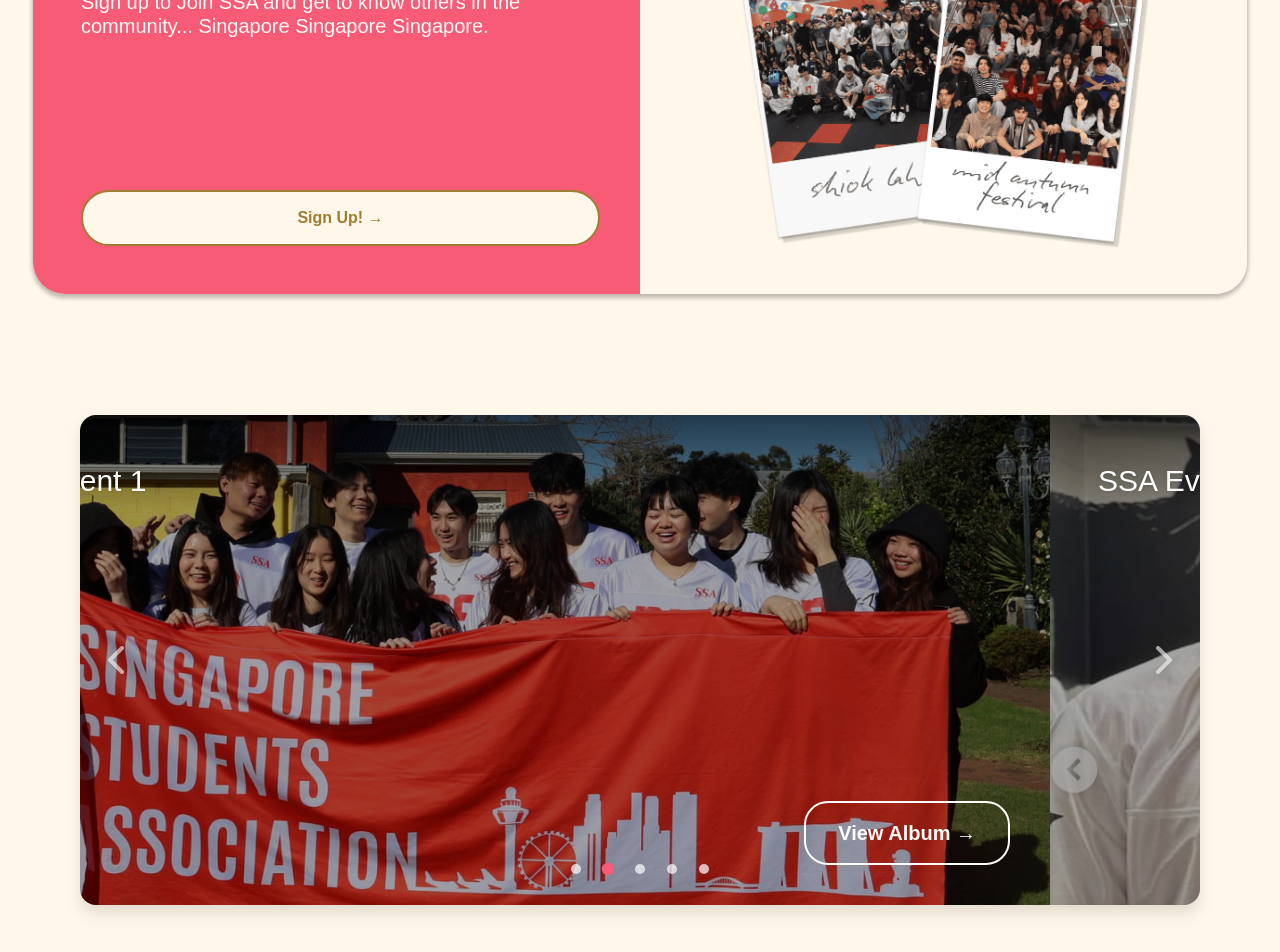
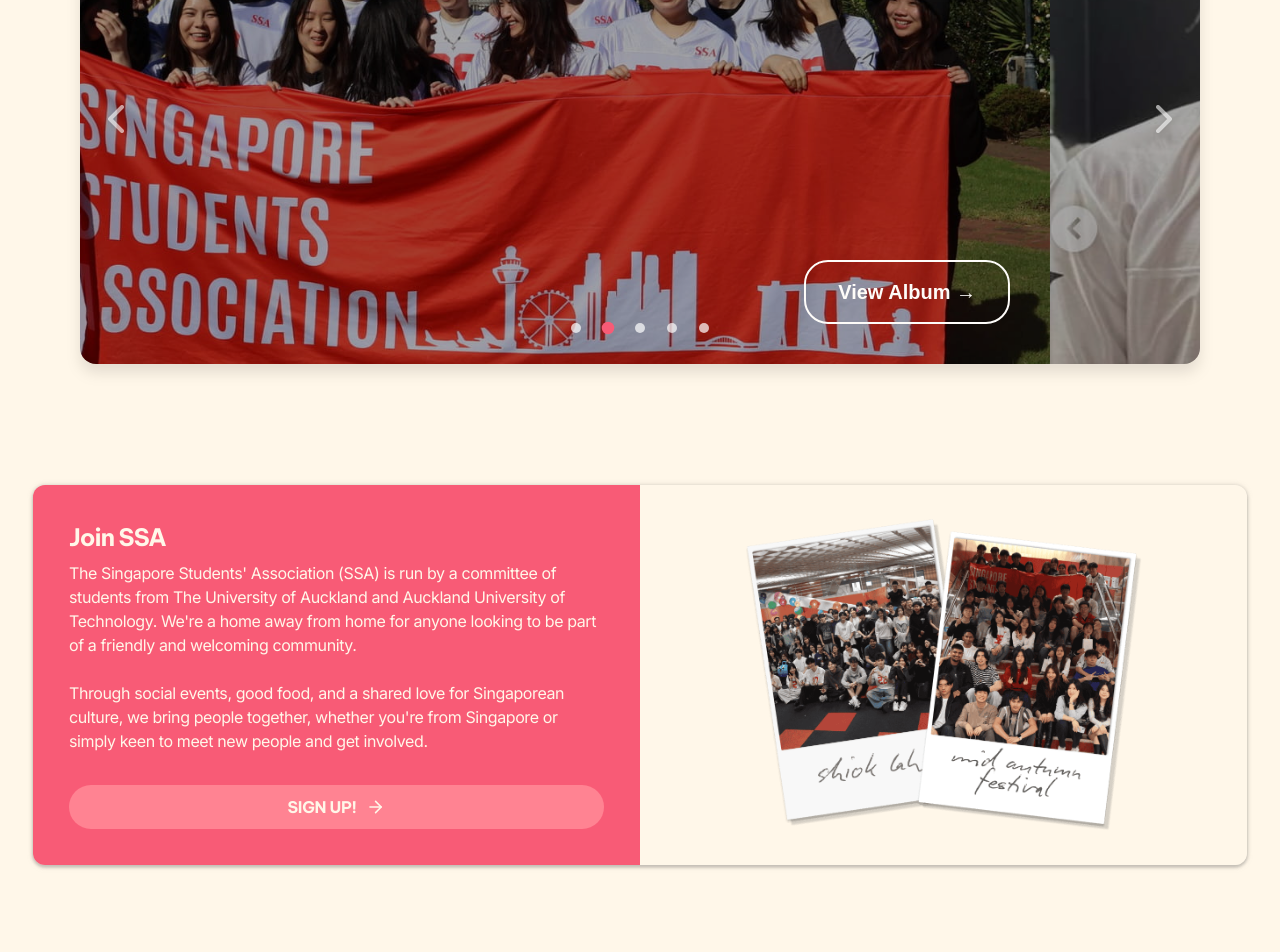
Before and after one commit to UoaWDCC/ssa, a Next.js app in the folder web/: page / in a window 1280 px wide. Shown: the part 1686-2638 px from the top of the page. Built offline with nearby package versions, Linux system fonts and the light colour scheme; no server answers; a web font is replaced by a local one.

Commit message:
feat: add new font and color options, update JoinCard component

```diff
--- a/web/src/app/globals.css
+++ b/web/src/app/globals.css
@@ -10,6 +10,7 @@
   --color-foreground: var(--foreground);
   --color-ssa-red: #f85b76;
   --color-ssa-red-light: #ff879c;
+  --color-ssa-salmon-pink: #ff8392;
   --color-ssa-pink: #ffb4c1;
   --color-ssa-pink-light: #ffccd5;
   --color-ssa-red-lighter: #ffb3bf;
@@ -42,6 +43,7 @@
   --font-averia: var(--font-averia);
   --font-alegreya: var(--font-alegreya);
   --font-be-vietnam-pro: var(--font-be-vietnam-pro);
+  --font-inter: var(--font-inter);
 }
 
 @media (prefers-color-scheme: dark) {
--- a/web/src/app/layout.tsx
+++ b/web/src/app/layout.tsx
@@ -5,6 +5,7 @@ import {
   Averia_Serif_Libre,
   Alegreya,
   Be_Vietnam_Pro,
+  Inter,
 } from 'next/font/google'
 import './globals.css'
 import Navbar from '@/components/Navbar'
@@ -38,6 +39,12 @@ const beVietnamPro = Be_Vietnam_Pro({
   weight: ['400', '500', '600', '700'],
 })
 
+// "I - Paragraph Text" in Figma — body copy across the UI overhaul.
+const inter = Inter({
+  variable: '--font-inter',
+  subsets: ['latin'],
+})
+
 export const metadata: Metadata = {
   title: "SSA | Singaporean Students' Association",
   description: "SSA | Singaporean Students' Association",
@@ -51,7 +58,7 @@ export default function RootLayout({
   return (
     <html lang="en">
       <body
-        className={`${geistSans.variable} ${geistMono.variable} ${averiaSerif.variable} ${alegreya.variable} ${beVietnamPro.variable} antialiased`}
+        className={`${geistSans.variable} ${geistMono.variable} ${averiaSerif.variable} ${alegreya.variable} ${beVietnamPro.variable} ${inter.variable} antialiased`}
         style={{ paddingTop: '88px' }}
       >
         <Navbar />
--- a/web/src/app/page.tsx
+++ b/web/src/app/page.tsx
@@ -44,9 +44,9 @@ export default function Home() {
           imageAlt="Ice Kachang event artwork"
         />
       </section>
-      <JoinCard />
       {/* Image Carousel */}
       <HomeCarousel />
+      <JoinCard />
       <InstagramFeed />
       <Footer />
     </main>
--- a/web/src/components/Button.tsx
+++ b/web/src/components/Button.tsx
@@ -4,7 +4,7 @@ import { FiArrowRight } from 'react-icons/fi'
 
 export type ButtonSize = 'short' | 'long'
 export type ButtonVariant = 'filled' | 'light' | 'outline'
-export type ButtonColor = 'red' | 'yellow' | 'skin'
+export type ButtonColor = 'red' | 'yellow' | 'skin' | 'salmon'
 export type ArrowSide = 'left' | 'right'
 
 /**
@@ -32,7 +32,8 @@ const base =
 // edges, so the label + arrow stay centred together at any pill width.
 const sizes: Record<ButtonSize, string> = {
   short: 'px-[2.2em] py-2.5 text-base md:py-3 md:text-lg',
-  long: 'w-full px-[2.2em] py-3.5 text-lg',
+  // 16px label + 12px vertical padding = the 44px-tall full-width CTA in Figma.
+  long: 'w-full px-[2.2em] py-3 text-base',
 }
 
 // Colour treatments — background + text colours swap on hover. Full literal class
@@ -43,18 +44,24 @@ const treatments: Record<ButtonVariant, Record<ButtonColor, string>> = {
     yellow:
       'bg-ssa-dark-skin-yellow text-ssa-cta-text hover:bg-ssa-yellow-light hover:text-ssa-muted-gold',
     skin: 'bg-ssa-skin-yellow text-ssa-category-text hover:bg-ssa-dark-skin-yellow hover:text-ssa-cta-text',
+    salmon:
+      'bg-ssa-salmon-pink text-ssa-yellow-light hover:bg-ssa-yellow-light hover:text-ssa-salmon-pink',
   },
   light: {
     red: 'bg-ssa-yellow-light text-ssa-red hover:bg-ssa-red hover:text-ssa-white',
     yellow:
       'bg-ssa-yellow-light text-ssa-muted-gold hover:bg-ssa-dark-skin-yellow hover:text-ssa-cta-text',
     skin: 'bg-ssa-yellow-light text-ssa-category-text hover:bg-ssa-skin-yellow hover:text-ssa-cta-text',
+    salmon:
+      'bg-ssa-yellow-light text-ssa-salmon-pink hover:bg-ssa-salmon-pink hover:text-ssa-yellow-light',
   },
   outline: {
     red: 'bg-transparent border-[3px] border-ssa-red text-ssa-red hover:bg-ssa-red hover:text-ssa-white',
     yellow:
       'bg-transparent border-[3px] border-ssa-dark-skin-yellow text-ssa-muted-gold hover:bg-ssa-dark-skin-yellow hover:text-ssa-white',
     skin: 'bg-transparent border-[3px] border-ssa-dark-skin-yellow text-ssa-category-text hover:bg-ssa-skin-yellow hover:text-ssa-cta-text',
+    salmon:
+      'bg-transparent border-[3px] border-ssa-salmon-pink text-ssa-salmon-pink hover:bg-ssa-salmon-pink hover:text-ssa-yellow-light',
   },
 }
 
--- a/web/src/components/JoinCard.tsx
+++ b/web/src/components/JoinCard.tsx
@@ -1,34 +1,60 @@
-import Link from 'next/link'
 import Image from 'next/image'
+import Button from '@/components/Button'
 
+/**
+ * "Join SSA" pill on the homepage (Figma: join ssa pill (F)).
+ *
+ * Desktop is a 1:1 split — red copy panel beside a cream panel holding the
+ * polaroids — at a fixed 380px tall. `gap-8` is the CTA's *minimum* clearance and
+ * `mt-auto` soaks up any leftover height on top of it: at the design's 1214px the
+ * copy fills the panel exactly, so the gap lands on Figma's 32px, and between
+ * `lg` and ~1240px (where the narrower column wraps one line further) the panel
+ * grows instead of crushing the CTA against the paragraph.
+ * Below `lg` the two panels stack, since Figma has no mobile frame for this.
+ */
 export default function JoinCard() {
   return (
     <div className="px-4 sm:px-6 md:px-8">
-      <section className="mx-auto w-full max-w-[1214px] overflow-hidden rounded-[32px] bg-ssa-card shadow-[0px_3px_4px_1px_#00000040,1px_-5px_4.3px_0px_#D5D5D54D] lg:grid lg:min-h-[420px] lg:grid-cols-2">
-        <div className="flex min-h-60 flex-col gap-4 bg-ssa-red p-6 sm:p-8 lg:min-h-0 lg:p-12 lg:pr-10">
-          <div className="space-y-4 flex-1">
-            <h2 className="font-averia text-3xl font-bold leading-tight text-ssa-white sm:text-4xl lg:text-[2.6rem]">
+      <section className="mx-auto grid w-full max-w-[1214px] overflow-hidden rounded-xl shadow-[0px_2px_2.67px_0.67px_rgba(84,84,84,0.25)] drop-shadow-[0px_0px_2.67px_rgba(140,136,128,0.3)] lg:grid-cols-2">
+        <div className="flex flex-col gap-8 bg-ssa-red p-6 sm:p-8 lg:min-h-[380px] lg:p-9">
+          <div className="flex flex-col gap-2">
+            <h2 className="font-be-vietnam-pro text-2xl font-bold leading-8 tracking-[-1px] text-ssa-yellow-light">
               Join SSA
             </h2>
-            <p className="font-averia max-w-md text-sm leading-6 text-ssa-white sm:text-base lg:text-xl">
-              Sign up to Join SSA and get to know others in the community...
-              Singapore Singapore Singapore.
-            </p>
+            <div className="flex flex-col gap-6 font-inter text-base leading-6 tracking-[-0.4px] text-ssa-yellow-light">
+              <p>
+                The Singapore Students&apos; Association (SSA) is run by a
+                committee of students from The University of Auckland and
+                Auckland University of Technology. We&apos;re a home away from
+                home for anyone looking to be part of a friendly and welcoming
+                community.
+              </p>
+              <p>
+                Through social events, good food, and a shared love for
+                Singaporean culture, we bring people together, whether
+                you&apos;re from Singapore or simply keen to meet new people and
+                get involved.
+              </p>
+            </div>
           </div>
-          <Link
+
+          <Button
             href="/signup"
-            className="mt-auto inline-flex w-full items-center justify-center rounded-full border-2 border-ssa-muted-gold bg-ssa-yellow-light px-4 py-3 font-averia text-sm font-bold text-ssa-muted-gold transition-transform duration-200 hover:-translate-y-0.5 hover:bg-ssa-yellow sm:px-5 sm:py-3.5 sm:text-base"
+            size="long"
+            color="salmon"
+            className="mt-auto tracking-[-0.02em]"
           >
-            Sign Up! →
-          </Link>
+            SIGN UP!
+          </Button>
         </div>
-        <div className="hidden bg-ssa-yellow-light lg:flex lg:min-w-0 lg:items-center lg:justify-center lg:p-4">
-          <div className="relative h-full w-full max-w-[420px] overflow-hidden rounded-[20px]">
+
+        <div className="flex items-center justify-center bg-ssa-yellow-light px-6 py-8 lg:p-[34px]">
+          <div className="relative aspect-[410/312] w-full max-w-[410px]">
             <Image
               src="/polaroid.png"
-              alt="Polaroid"
+              alt="Polaroid photos of SSA members at past events"
               fill
-              sizes="(min-width: 1024px) 420px, 0px"
+              sizes="(min-width: 640px) 410px, 100vw"
               className="object-contain"
             />
           </div>
```
